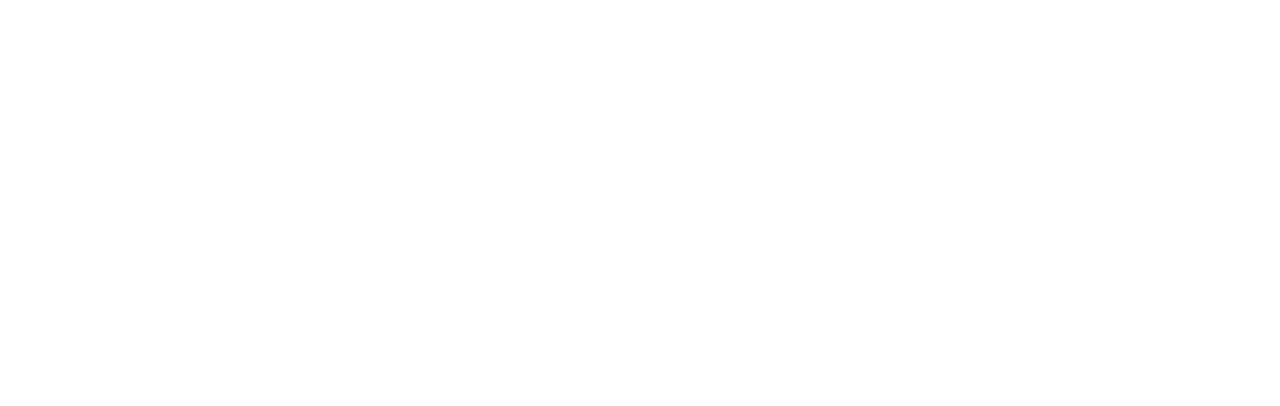
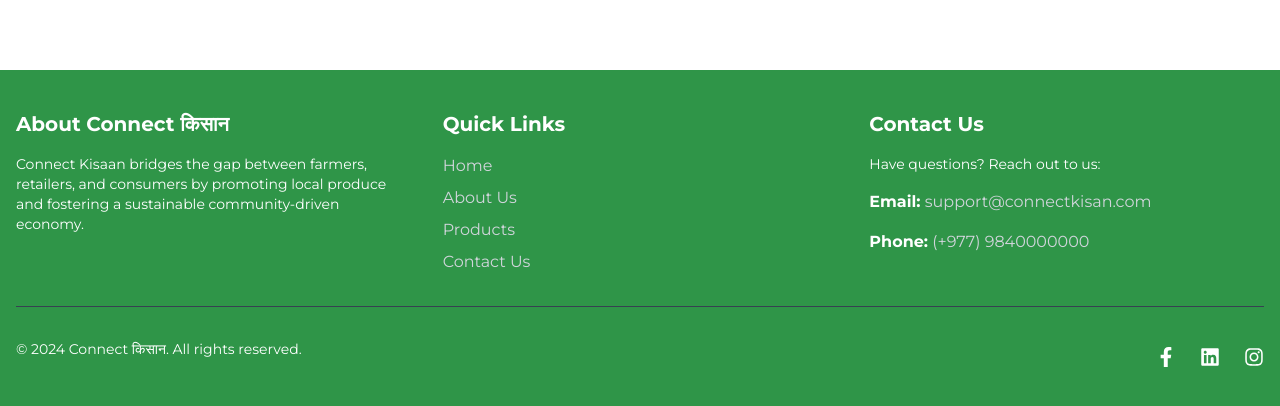
Before and after one commit to introvert-learnernb/hackathon-frontend, a Next.js app: page /sign-in in a window 1280 px wide. Shown: the part 826-1232 px from the top of the page. Before the commit the page ends 896 px from the top, so only its background shows below. Built offline with nearby package versions, Linux system fonts and the light colour scheme.

Commit message:
Footer has completed

```diff
--- a/src/app/layout.tsx
+++ b/src/app/layout.tsx
@@ -6,6 +6,7 @@
 import { ToastContainer } from "react-toastify";
 import "react-toastify/dist/ReactToastify.css";
 import Header from "@/components/homeComponents/header";
+import Footer from "@/components/Footer/Footer";
 
 const montserrat = Montserrat({
   subsets: ["latin"],
@@ -38,6 +39,7 @@
           </div>
           <Header />
           {children}
+          <Footer />
         </ThemeProvider>
       </body>
     </html>
--- /dev/null
+++ b/src/components/Footer/Footer.jsx
@@ -0,0 +1,102 @@
+import Link from "next/link";
+import { FaFacebookF, FaLinkedin, FaInstagram } from "react-icons/fa";
+
+const Footer = () => {
+  return (
+    <footer className="bg-primary text-gray-300 py-10">
+      <div className="max-w-7xl mx-auto px-4">
+
+        <div className="grid grid-cols-1 md:grid-cols-3 gap-8 border-b border-gray-700 pb-8">
+
+          <div>
+            <h2 className="text-xl font-bold text-white mb-4">About Connect किसान</h2>
+            <p className="text-white text-sm">
+              Connect Kisaan bridges the gap between farmers, retailers, and
+              consumers by promoting local produce and fostering a sustainable
+              community-driven economy.
+            </p>
+          </div>
+
+
+          <div>
+            <h2 className="text-xl font-bold text-white mb-4">Quick Links</h2>
+            <ul className="space-y-2">
+              <li>
+                <Link href="/" className="hover:text-green-800 transition-colors duration-300 font-medium">
+                  Home
+                </Link>
+              </li>
+              <li>
+                <Link href="/about" className="hover:text-green-800 transition-colors duration-300 font-medium">
+                  About Us
+                </Link>
+              </li>
+              <li>
+                <Link href="/products" className="hover:text-green-800 transition-colors duration-300 font-medium">
+                  Products
+                </Link>
+              </li>
+              <li>
+                <Link href="/contact" className="hover:text-green-800 transition-colors duration-300 font-medium">
+                  Contact Us
+                </Link>
+              </li>
+            </ul>
+          </div>
+
+
+          <div>
+            <h2 className="text-xl font-bold text-white mb-4">Contact Us</h2>
+            <p className="text-white text-sm">
+              Have questions? Reach out to us:
+            </p>
+            <p className="mt-2">
+              <strong className="text-white">Email:</strong>{" "}
+              <Link
+                href="mailto:support@connectkisan.com"
+                className="hover:text-green-800"
+              >
+                support@connectkisan.com
+              </Link>
+            </p>
+            <p>
+              <strong className="text-white">Phone:</strong> (+977) 9840000000
+            </p>
+          </div>
+        </div>
+
+
+        <div className="mt-8 flex  md:flex-row items-center justify-between text-sm">
+          <p className="text-white">
+            &copy; {new Date().getFullYear()} Connect किसान. All rights reserved.
+          </p>
+          <div className="flex space-x-6 mt-4 md:mt-0">
+            <Link
+              href="https://facebook.com"
+              target="_blank"
+              className="text-white hover:text-green-800 text-xl"
+            >
+              <FaFacebookF />
+            </Link>
+            <Link
+              href="https://twitter.com"
+              target="_blank"
+              className="text-white hover:text-green-800 text-xl"
+            >
+              <FaLinkedin />
+            </Link>
+            <Link
+              href="https://instagram.com"
+              target="_blank"
+              className="text-white hover:text-green-800 text-xl"
+            >
+              <FaInstagram />
+            </Link>
+          </div>
+        </div>
+      </div>
+    </footer>
+  );
+};
+
+export default Footer;
```
